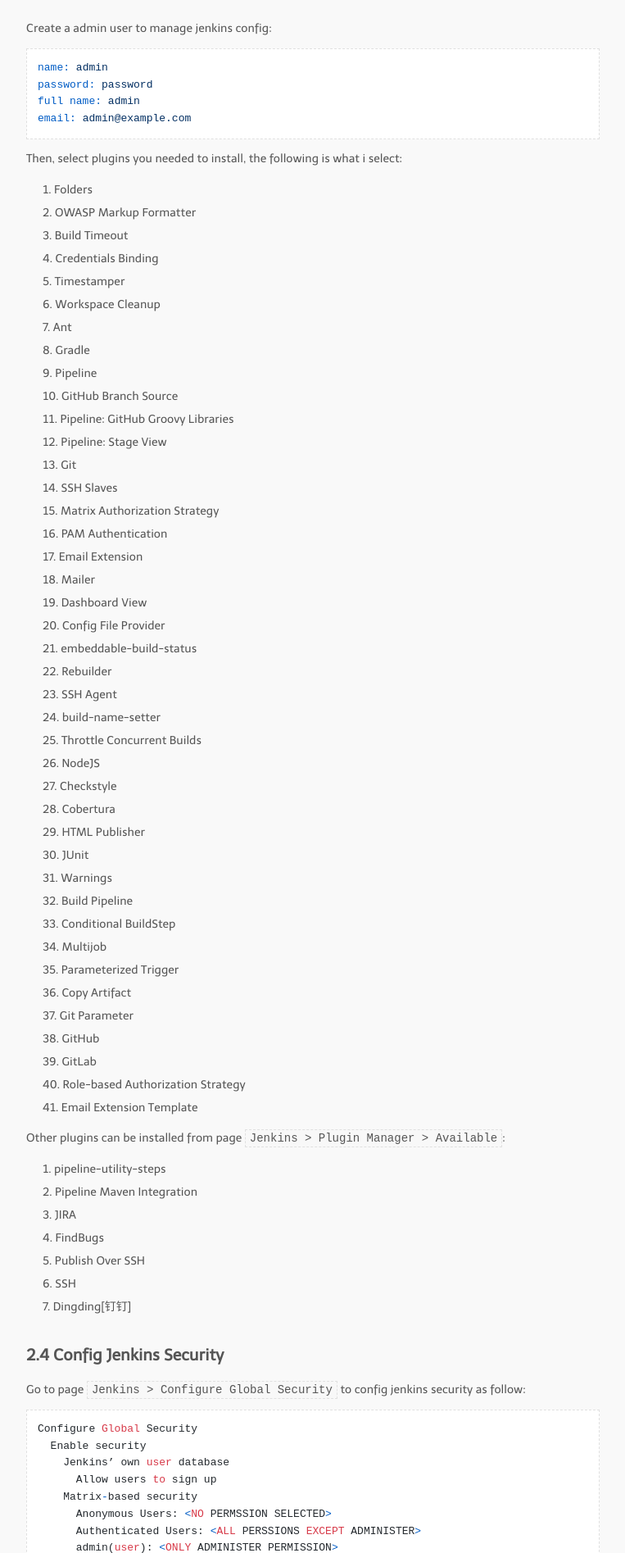
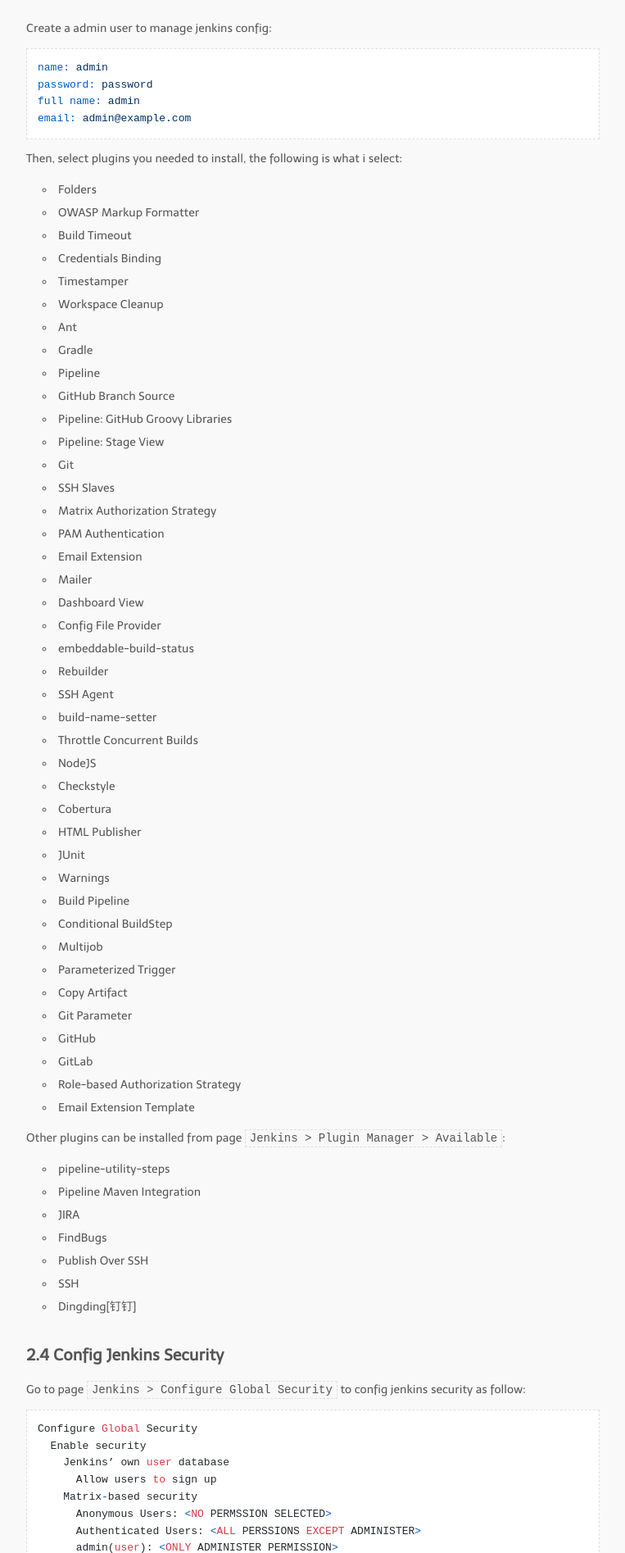
Before and after one commit to wongoo/blog-jekyll, a Jekyll site: the page built from index.markdown, in a window 1280 px wide. Shown: the part 1026-2921 px from the top of the page at 82% size, without its empty margins (258-1021 px from the left). Built offline with Jekyll 4.4.1, drawn with Linux system fonts in a browser that asks for light colours; nearby versions of some CDN libraries; some web fonts are replaced.

Commit message:
update list style

```diff
--- a/media/css/style.css
+++ b/media/css/style.css
@@ -274,6 +274,10 @@
 }
 .post ul li{
     margin-left: 20px;
+    list-style-type: circle;
+}
+.post ol li{
+    margin-left: 20px;
     list-style-type: decimal;
 }
 /*# sourceMappingURL=style.css.map */
```
